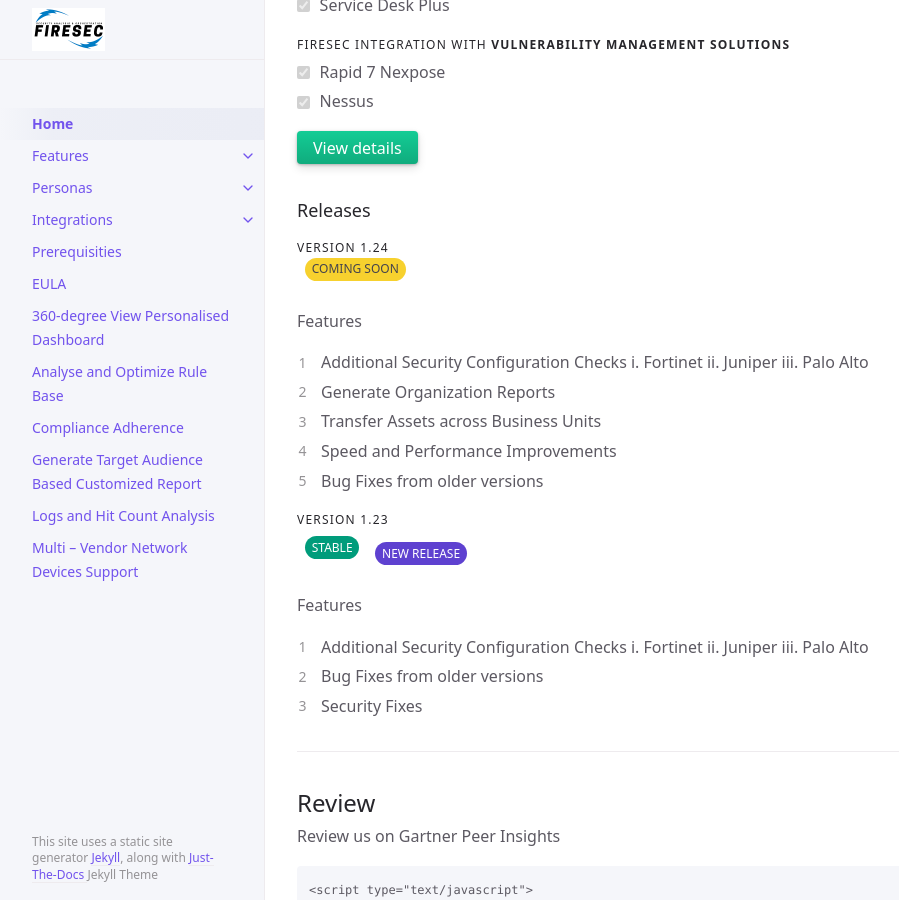
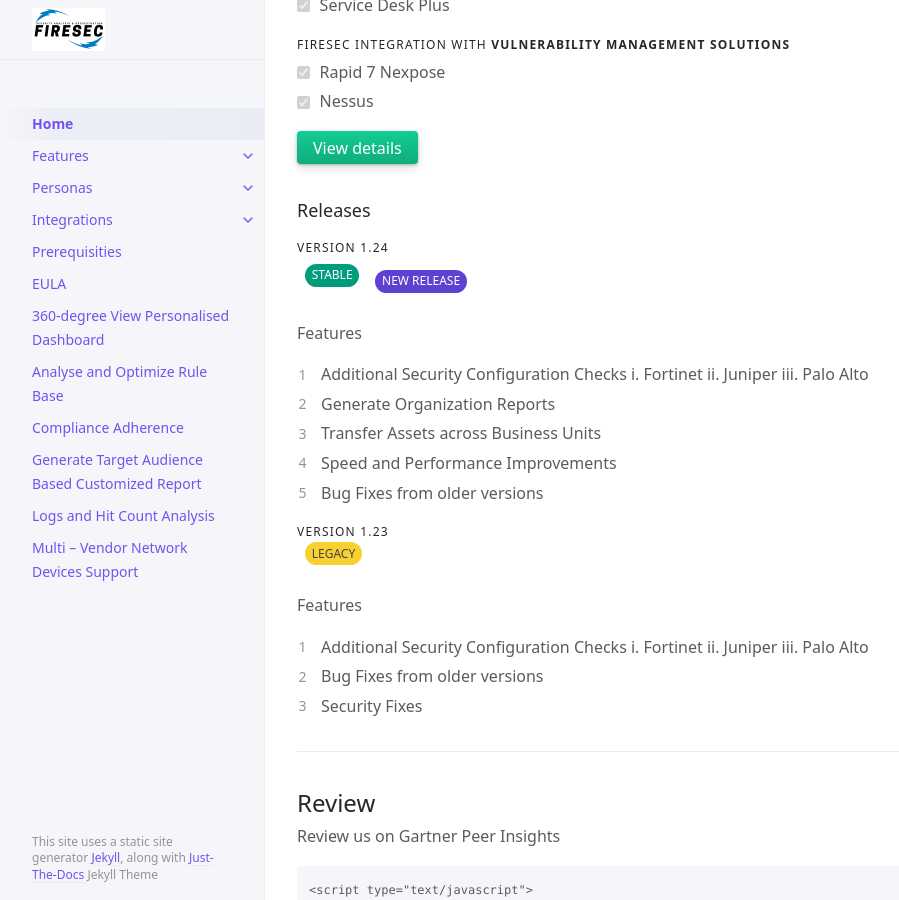
Before and after one commit to Network-Intelligence/Firesec, a Jekyll site: the page built from index.md, in a window 1280 px wide and 900 px high, scrolled down 1283 px. Shown: the whole window, without its empty margins (107-1006 px from the left). Built offline with Jekyll 4.4.1, drawn with Linux system fonts in a browser that asks for light colours; a script that is not in the unit is left out.

Commit message:
Feature Release Notes

```diff
--- a/index.md
+++ b/index.md
@@ -55,9 +55,10 @@ Firesec™ is a Security Analysis and Orchestration platform. It is designed sol
 ### Releases
 
 #### Version 1.24
-
-Coming Soon
-{: .label .label-yellow }
+Stable
+{: .label .label-green }
+New Release
+{: .label .label-purple }
 
 Features
 
@@ -72,10 +73,8 @@ Features
 
 #### Version 1.23
 
-Stable
-{: .label .label-green }
-New Release
-{: .label .label-purple }
+Legacy
+{: .label .label-yellow }
 
 Features
 
```
